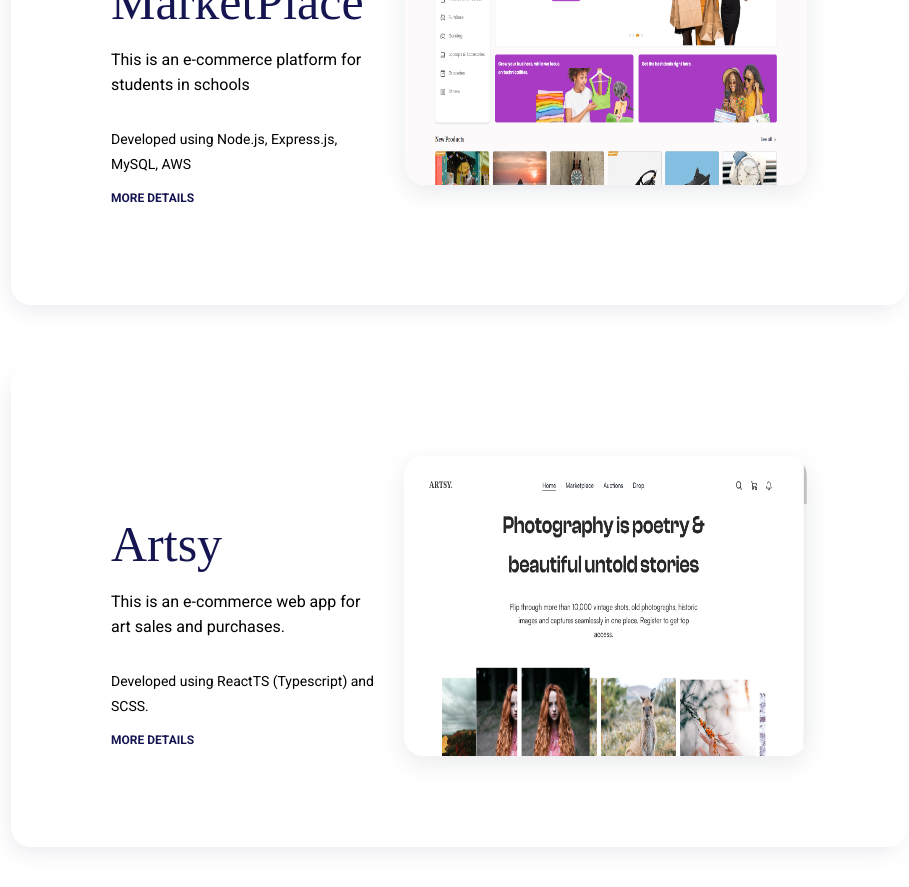
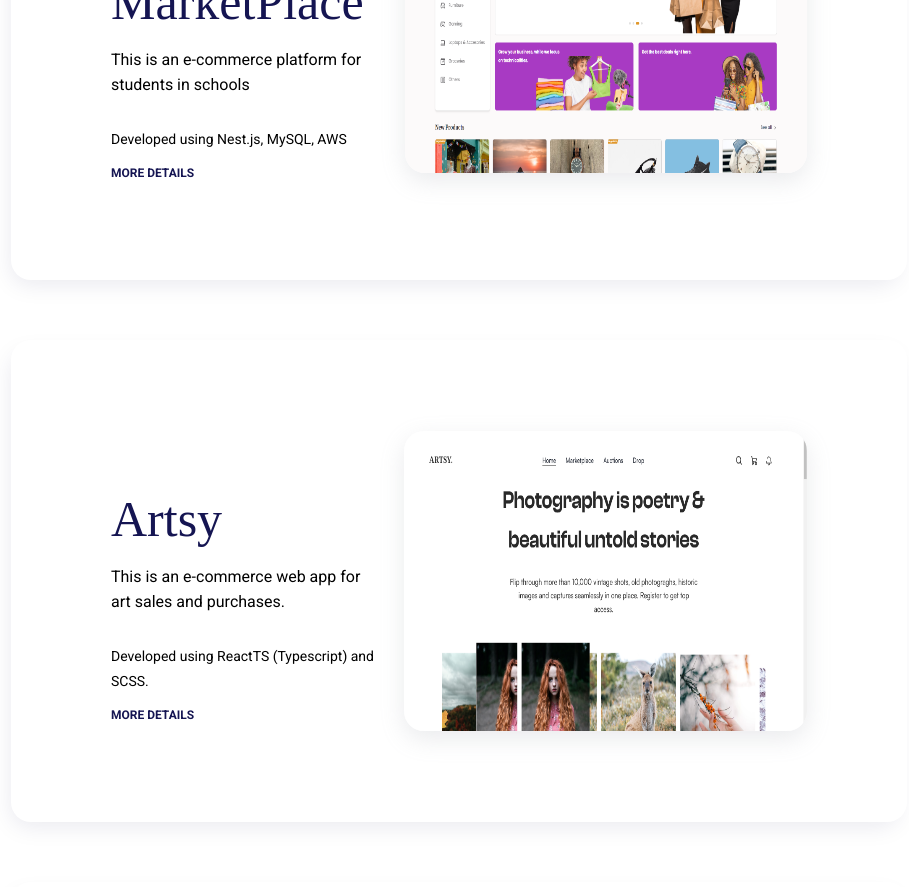
Before and after one commit to Iyin0/iyin, a React (Create React App) app: page / in a window 1280 px wide. Shown: the part 2520-3407 px from the top of the page, without its empty margins (181-1090 px from the left). Built offline with nearby package versions, Linux system fonts and the light colour scheme; a web font is replaced by a local one.

Commit message:
updated quickly dev tools

```diff
--- a/src/projects.js
+++ b/src/projects.js
@@ -104,7 +104,7 @@
         name: "Quickly MarketPlace",
         id: 5,
         info: "This is an e-commerce platform for students in schools",
-        dev_tool: "Developed using Node.js, Express.js, MySQL, AWS",
+        dev_tool: "Developed using Nest.js, MySQL, AWS",
         about: "This is an e-commerce web app platform which is targeted to help students in schools sell and purchase products easily and safely. The web app focuses on taking care of student's businesses while they can focus on their studies.",
         features: [
             {
```
